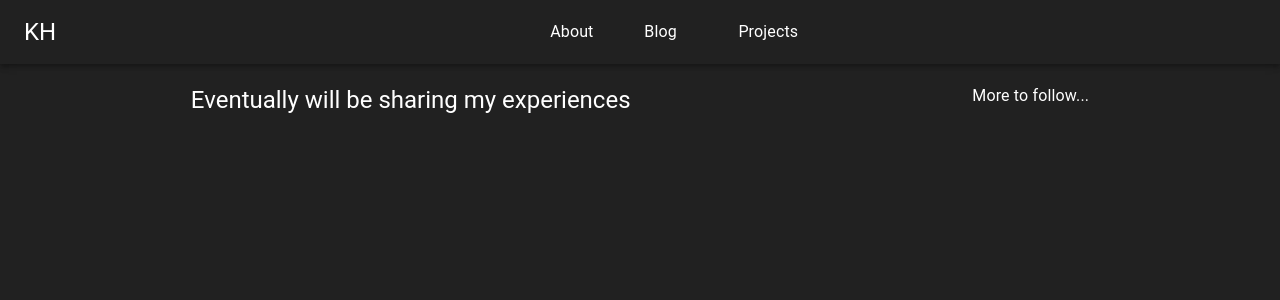
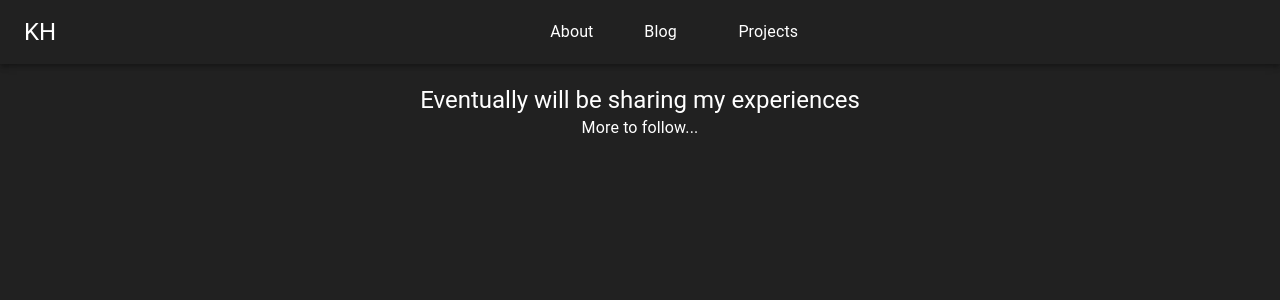
Before and after one commit to kylephughes/Portfolio, a Next.js app: page /blog in a window 1280 px wide. Shown: the top 300 px of the page. Built offline with nearby package versions, Linux system fonts and the light colour scheme.

Commit message:
more auto layoit

```diff
--- a/src/pages/blog.tsx
+++ b/src/pages/blog.tsx
@@ -8,12 +8,12 @@ import React from 'react'
 const Blog = () => (
   <Layout>
     <Grid direction="column" container item>
-      <Grid item xs={12}>
+      <Grid item>
         <Typography align="center" color="textPrimary" variant="h5">
           Eventually will be sharing my experiences
         </Typography>
       </Grid>
-      <Grid item xs={12}>
+      <Grid item>
         <Typography align="center" color="textPrimary">
           More to follow...
         </Typography>
```
